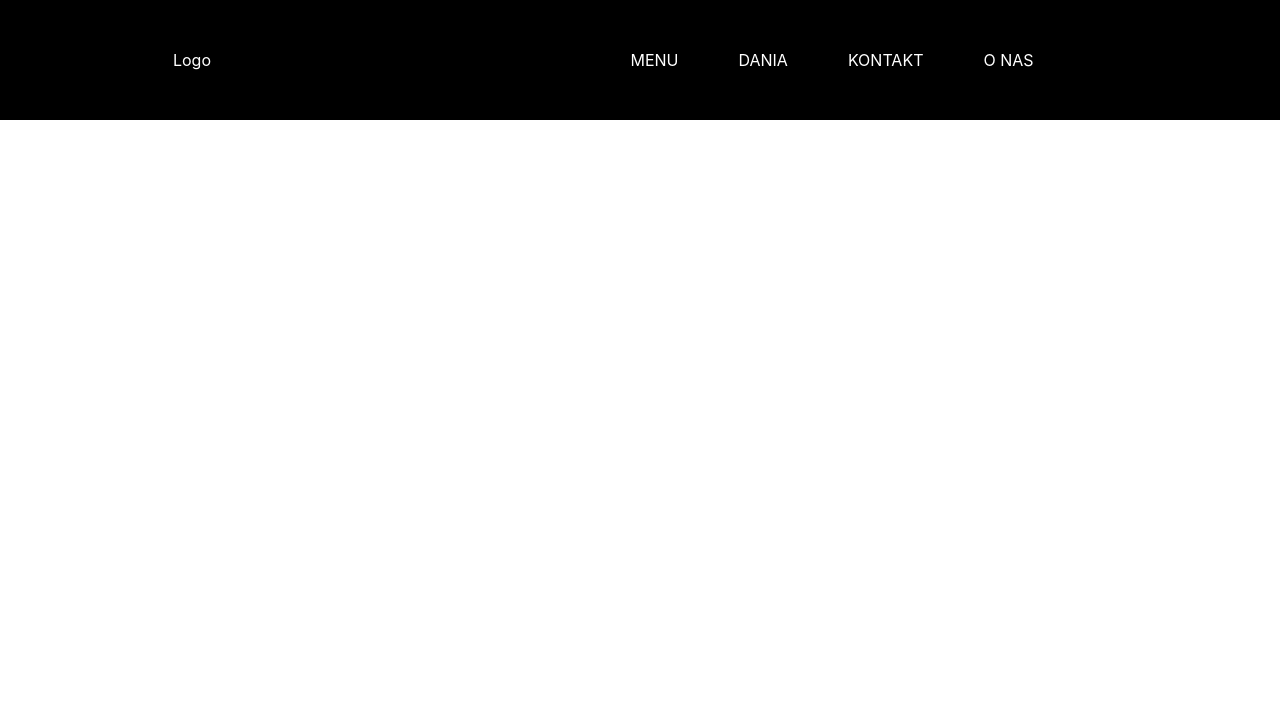
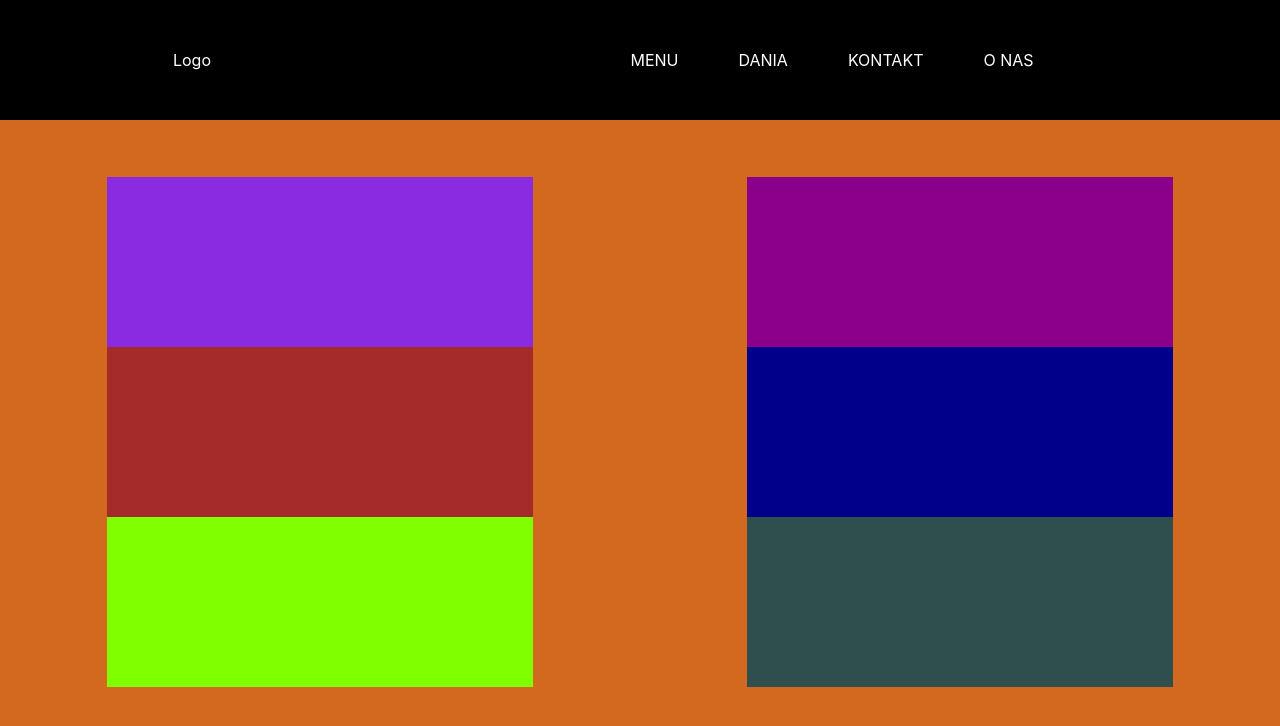
Before and after one commit to oktawia678/restaurant_page, a React (Create React App) app: page /Menu in a window 1280 px wide. Shown: the top 726 px of the page. Built offline with nearby package versions, Linux system fonts and the light colour scheme.

Commit message:
creating a menu offer

```diff
--- a/src/components/section-center/SectionCenter.js
+++ b/src/components/section-center/SectionCenter.js
@@ -1,5 +1,6 @@
 import { Button } from "../button/Button";
 import "./section-center.css";
+
 export const SectionCenter = () => {
   return (
     <>
--- a/src/pages/Menu/Menu.css
+++ b/src/pages/Menu/Menu.css
@@ -0,0 +1,53 @@
+.container_menu_card{
+    display: grid;
+    width:100vw;
+    height: 85vh;
+    grid-template-rows: repeat(24, 1fr);
+    grid-template-columns: repeat(24, 1fr);
+    background-color: chocolate;
+
+}
+.offer_left{
+    display: flex;
+    flex-direction: column;
+    grid-column: 3  / 11;
+    grid-row: 3 / 21 ;
+    background-color: cornflowerblue;
+}
+.offer_right{
+    display: flex;
+    flex-direction: column;
+    grid-column: 15 / 23    ;
+    grid-row: 3 / 21;
+    background-color: cornflowerblue;
+}
+.option_dish_one{
+    display: flex;
+    flex: 1;
+    background-color: blueviolet;
+}
+.option_dish_two{
+    display: flex;
+    flex: 1;
+    background-color: brown;
+}
+.option_dish_three{
+    display: flex;
+    flex: 1;
+    background-color: chartreuse;
+}
+.option_dish_four{
+    display: flex;
+    flex: 1;
+    background-color:darkmagenta;
+}
+.option_dish_five{
+    display: flex;
+    flex: 1;
+    background-color: darkblue;
+}
+.option_dish_six{
+    display: flex;
+    flex: 1;
+    background-color: darkslategray;
+}
--- a/src/pages/Menu/Menu.js
+++ b/src/pages/Menu/Menu.js
@@ -1,9 +1,24 @@
+import './Menu.css'
 import { Header } from "../../components/header/Header"
 export const Menu  = () => {
+
+
 return(
     <>
     <Header/>
     <div className="container_menu_card">
+        <div className='offer_left'>
+            <div className='option_dish_one'></div>
+            <div className='option_dish_two'></div>
+            <div className='option_dish_three'></div>
+
+        </div>
+        <div className='offer_right'>
+            <div className='option_dish_four'></div>
+            <div className='option_dish_five'></div>
+            <div className='option_dish_six'></div>
+        </div>
+
 
     </div>
 
@@ -12,6 +27,4 @@ return(
 
 
 
-
-
 }
```
